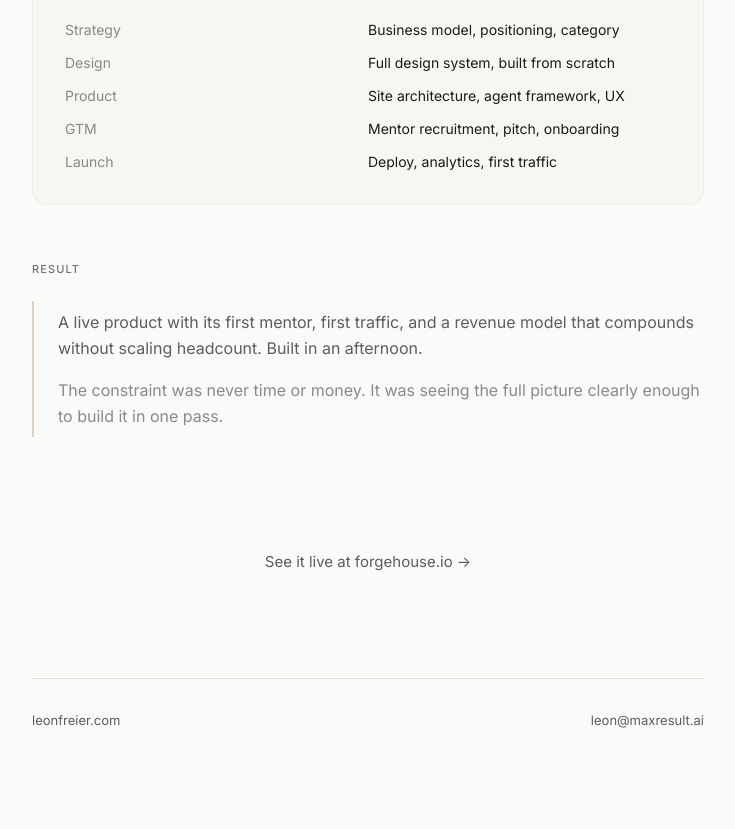
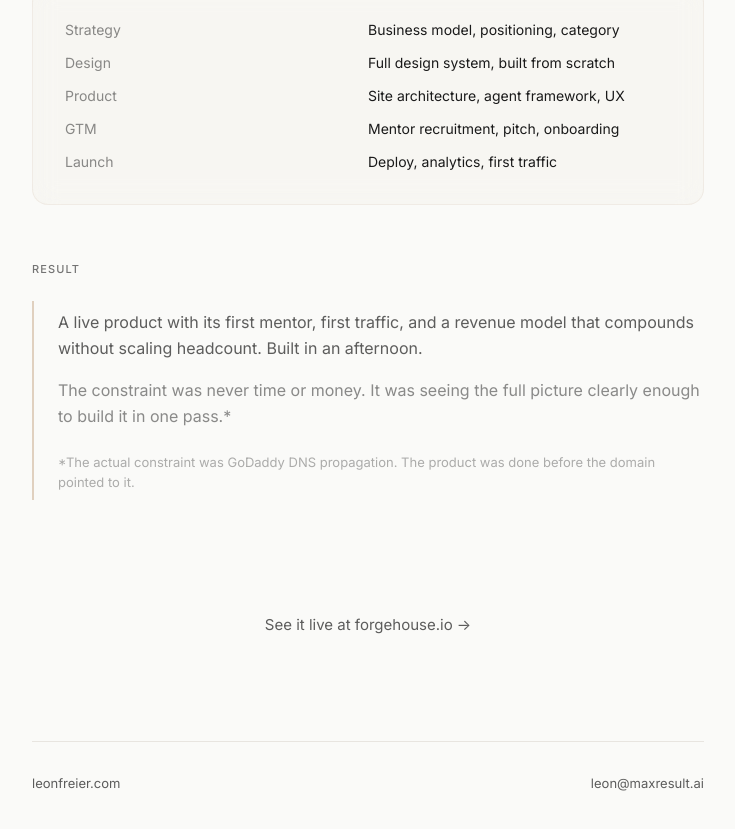
Before and after one commit to Apex-Sudo/leonfreier, a Next.js app: page /cases/forgehouse in a window 1280 px wide. Shown: the part 2239-3068 px from the top of the page, without its empty margins (272-1007 px from the left). Before the commit the page ends 3009 px from the top, so only its background shows below. Built offline with nearby package versions, Linux system fonts and the light colour scheme.

Commit message:
Add DNS footnote to FH case study

```diff
--- a/app/cases/forgehouse/page.tsx
+++ b/app/cases/forgehouse/page.tsx
@@ -182,7 +182,11 @@ export default function ForgeHouseCase() {
             </p>
             <p className="text-[15px] md:text-[16px] leading-relaxed text-foreground/50">
               The constraint was never time or money. It was seeing the full picture
-              clearly enough to build it in one pass.
+              clearly enough to build it in one pass.*
+            </p>
+            <p className="text-[13px] text-foreground/35 mt-6">
+              *The actual constraint was GoDaddy DNS propagation. The product was done
+              before the domain pointed to it.
             </p>
           </div>
         </div>
```
